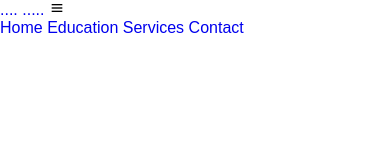
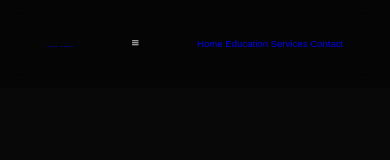
Before and after one commit to Muskan8878h/portfolio, a plain HTML site: page index.html in a window 390 px wide. Drawn offline with nearby package versions, Linux system fonts and the light colour scheme.

Commit message:
Add fixed position header with blur effect and responsive design

```diff
--- a/style.css
+++ b/style.css
@@ -14,3 +14,25 @@
     --text-color: white;
     --main-color: #00ffee;
 }
+html{
+    font-size: 60%;
+    overflow-x: hidden;
+}
+body{
+    background: var(--bg-color);
+    color: var(--text-color);
+}
+.header{
+    position: fixed;
+    top: 0;
+    left: 0;
+    width: 100%;
+    padding: 4rem 12% 4rem;
+    background: rgba(0, 0, 0, 0.3);
+    backdrop-filter: blur(10px);
+    display: flex;
+    justify-content: space-between;
+    align-items: center;
+    z-index: 5;
+
+}
```
